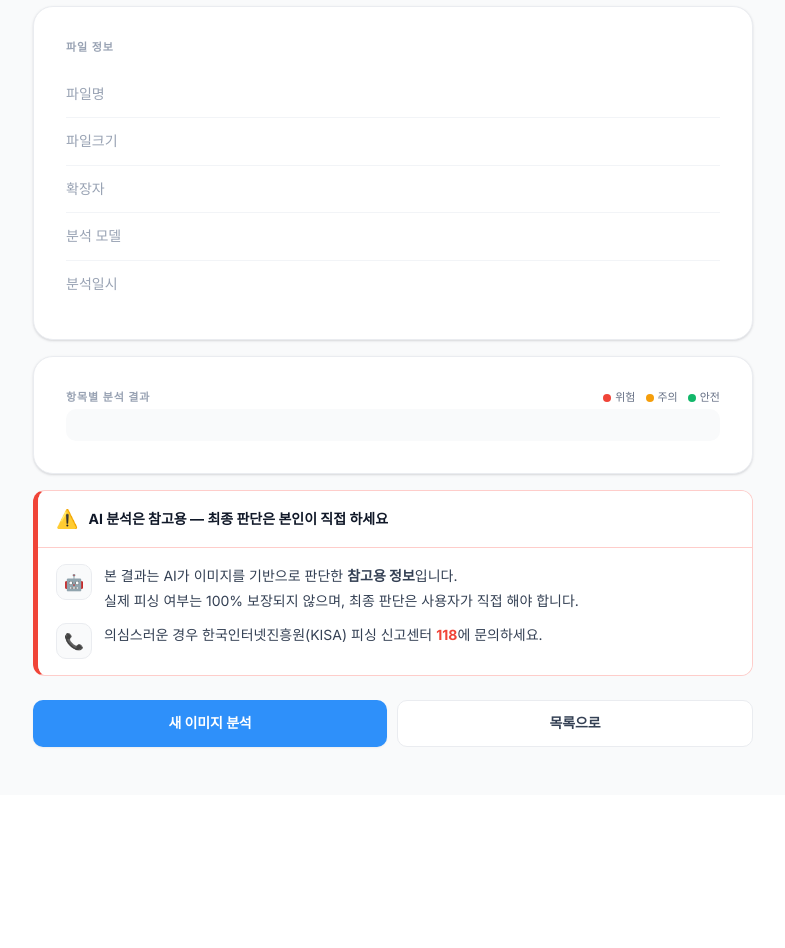
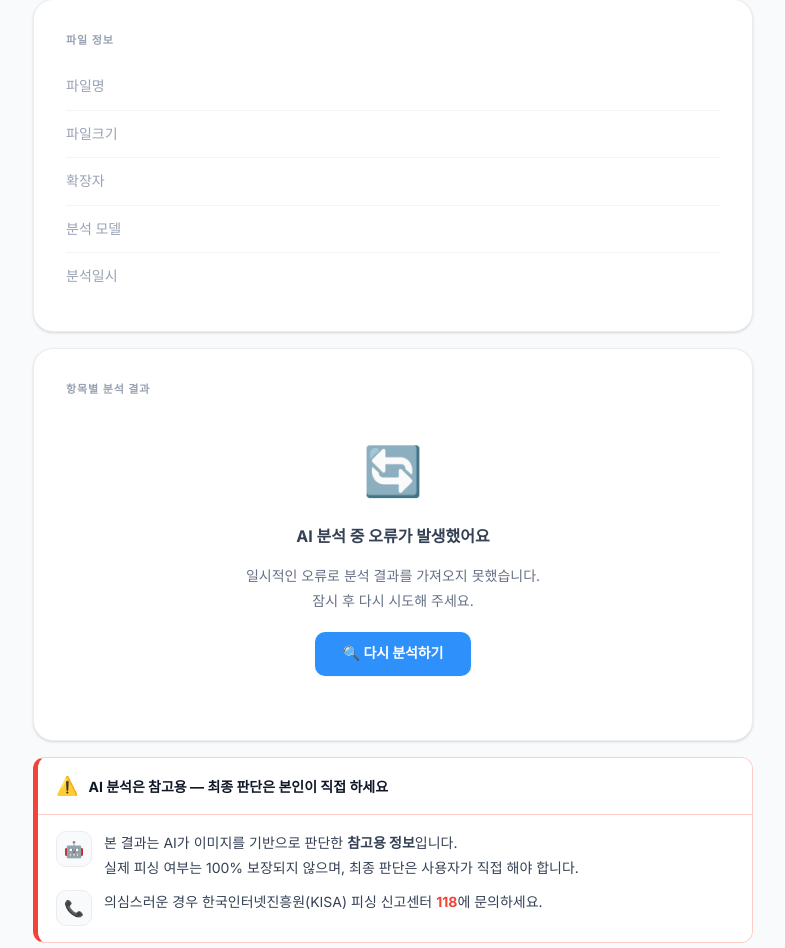
Before and after one commit to abffks99-create/Codeshot_amen, a Flask app: template templates/result_upload.html in a window 1280 px wide. Shown: the part 706-1654 px from the top of the page, without its empty margins (247-1032 px from the left). Before the commit the page ends 1454 px from the top, so only its background shows below. Run offline with Flask 3, Linux system fonts and the light colour scheme; the template is opened without the code that fills it, so the values that code supplies are empty; parts of the project's set-up code (start-up, migrations or seed data) failed here and were passed over.

Commit message:
수정 사항 수정

```diff
--- a/app.py
+++ b/app.py
@@ -870,8 +870,8 @@ def crawl():
                 level_str = raw
 
             if '고위험' in level_str: critical_level = '고위험'
-            elif '주의' in level_str: critical_level = '주의'
-            elif level_str.strip() == '안전': critical_level = '안전'
+            elif '주의' in level_str or '저위험' in level_str: critical_level = '주의'
+            elif '안전' in level_str: critical_level = '안전'
             else: critical_level = '주의'  # 불명확한 경우 주의로
             if is_blacklisted: critical_level = '고위험'
         except Exception as e:
--- a/templates/result_upload.html
+++ b/templates/result_upload.html
@@ -73,13 +73,28 @@
 <div class="container">
   <!-- 위험도 배너 -->
   {% set result_text = result.deep_result|string %}
-  {% if '고위험' in result_text %}
+  {% set analysis_failed = (not result.deep_result)
+     or (result_text in ['', 'None', 'null', '오류'])
+     or ('일시적인 오류' in result_text)
+     or ('AI 서버가 현재' in result_text)
+     or ('사용량 한도' in result_text)
+     or ('연결 키에 문제' in result_text)
+     or ('응답 시간이 초과' in result_text) %}
+  {% if analysis_failed %}
+  <div style="display:flex;align-items:center;gap:14px;padding:18px 20px;border-radius:14px;background:#F8F9FC;border:1.5px solid #D0D5DD;margin-bottom:4px;">
+    <div style="width:44px;height:44px;border-radius:50%;background:#E4E7EC;display:flex;align-items:center;justify-content:center;font-size:22px;flex-shrink:0;">⚠️</div>
+    <div>
+      <div style="font-size:16px;font-weight:700;color:#344054;">분석 결과 없음</div>
+      <div style="font-size:13px;color:#667085;margin-top:2px;">AI 분석 중 오류가 발생하여 결과를 가져오지 못했어요</div>
+    </div>
+  </div>
+  {% elif '고위험' in result_text %}
   <div class="result-danger">
     <div class="result-icon icon-danger">!</div>
     <div><div style="font-size:16px;font-weight:700;">고위험 — 피싱 의심</div>
     <div style="font-size:13px;opacity:0.8;margin-top:2px;">즉시 접속을 중단하세요</div></div>
   </div>
-  {% elif '주의' in result_text %}
+  {% elif '주의' in result_text or '저위험' in result_text %}
   <div class="result-danger" style="background:#FFFBEB;border-color:#FDE68A;color:#B45309;">
     <div class="result-icon" style="background:#F59E0B;color:#fff;">!</div>
     <div><div style="font-size:16px;font-weight:700;">주의 — 확인 필요</div>
@@ -92,9 +107,12 @@
     <div style="font-size:13px;opacity:0.8;margin-top:2px;">정상으로 판단됩니다</div></div>
   </div>
   {% else %}
-  <div class="result-safe">
-    <div class="result-icon icon-safe">✓</div>
-    <div><div style="font-size:16px;font-weight:700;">이미지 분석 완료</div></div>
+  <div style="display:flex;align-items:center;gap:14px;padding:18px 20px;border-radius:14px;background:#F8F9FC;border:1.5px solid #D0D5DD;margin-bottom:4px;">
+    <div style="width:44px;height:44px;border-radius:50%;background:#E4E7EC;display:flex;align-items:center;justify-content:center;font-size:22px;flex-shrink:0;">⚠️</div>
+    <div>
+      <div style="font-size:16px;font-weight:700;color:#344054;">분석 결과 없음</div>
+      <div style="font-size:13px;color:#667085;margin-top:2px;">AI 분석 중 오류가 발생하여 결과를 가져오지 못했어요</div>
+    </div>
   </div>
   {% endif %}
 
@@ -127,6 +145,7 @@
   <div class="card">
     <div style="display:flex;align-items:center;justify-content:space-between;margin-bottom:2px;">
       <div class="section-title" style="margin-bottom:0;">항목별 분석 결과</div>
+      {% if not analysis_failed %}
       <div style="display:flex;align-items:center;gap:10px;">
         <span style="display:flex;align-items:center;gap:4px;font-size:11px;color:#667085;">
           <span style="width:8px;height:8px;border-radius:50%;background:#F04438;display:inline-block;"></span>위험
@@ -138,7 +157,18 @@
           <span style="width:8px;height:8px;border-radius:50%;background:#12B76A;display:inline-block;"></span>안전
         </span>
       </div>
+      {% endif %}
     </div>
+    {% if analysis_failed %}
+    <div style="display:flex;flex-direction:column;align-items:center;gap:14px;padding:32px 20px;text-align:center;">
+      <div style="font-size:48px;">🔄</div>
+      <div style="font-size:16px;font-weight:700;color:#344054;">AI 분석 중 오류가 발생했어요</div>
+      <div style="font-size:14px;color:#667085;line-height:1.8;word-break:keep-all;">
+        일시적인 오류로 분석 결과를 가져오지 못했습니다.<br>잠시 후 다시 시도해 주세요.
+      </div>
+      <a href="/upload" class="btn btn-primary" style="width:auto;padding:10px 28px;margin-top:4px;">🔍 다시 분석하기</a>
+    </div>
+    {% else %}
     {% set raw = result.deep_result %}
     {% if raw and raw[:1] == '{' %}
       {% set parsed = raw | from_json %}
@@ -217,6 +247,7 @@
     {% else %}
       <p style="font-size:15px;color:#344054;line-height:1.8;background:#F9FAFB;padding:16px;border-radius:10px;white-space:pre-wrap;">{{ raw }}</p>
     {% endif %}
+    {% endif %}{# end analysis_failed #}
   </div>
 
   <!-- 면책 문구 -->
```
Also changed, not shown: templates/result_crawl.html (+40 -2 lines).
